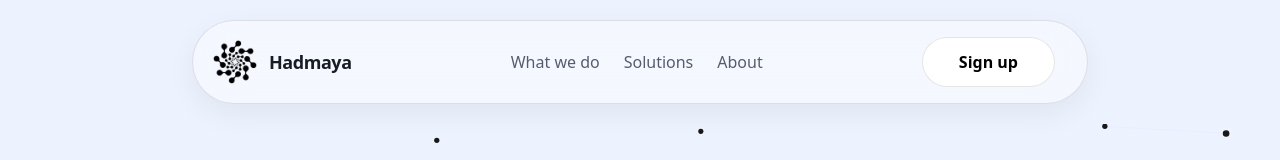
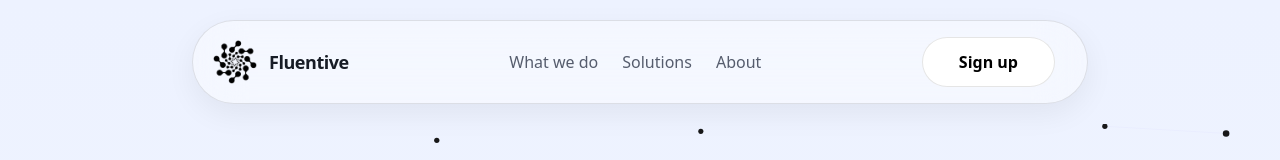
Before and after one commit to Fluentive-AI/fluentive-sims-landing, a React (Vite) app: page / in a window 1280 px wide. Shown: the top 160 px of the page. Built offline with nearby package versions, Linux system fonts and the light colour scheme.

Commit message:
added fluentive name

```diff
--- a/index.html
+++ b/index.html
@@ -3,9 +3,9 @@
   <head>
     <meta charset="UTF-8" />
     <meta name="viewport" content="width=device-width, initial-scale=1.0" />
-    <title>Hadmaya – Reinventing Market Research with AI</title>
+    <title>Fluentive – Reinventing Market Research with AI</title>
     <meta name="description" content="Simulate consumer behavior with generative agents to test, learn, and decide faster. YC-backed team building AI-powered social simulations for market research." />
-    <meta name="author" content="Hadmaya" />
+    <meta name="author" content="Fluentive" />
 
     <meta property="og:title" content="Reinventing Market Research with AI" />
     <meta property="og:description" content="Simulate consumer behavior with generative agents seeded with real data to test products, campaigns, and pricing before launch." />
--- a/package.json
+++ b/package.json
@@ -1,5 +1,5 @@
 {
-  "name": "hadmaya-site",
+  "name": "fluentive-site",
   "private": true,
   "version": "0.1.0",
   "type": "module",
--- a/src/sections/App.tsx
+++ b/src/sections/App.tsx
@@ -13,8 +13,8 @@ export function App(){
         <div className="container py-5 flex justify-center">
           <div className="glass rounded-full px-6 py-4 md:px-8 md:py-4 border border-black/10 shadow-[0_8px_30px_rgba(2,6,23,0.06)] backdrop-blur-xl grid grid-cols-[auto_1fr_auto] items-center gap-4 md:gap-8 w-full max-w-4xl">
             <a href="#" className="flex items-center gap-3 font-extrabold tracking-tight whitespace-nowrap text-lg md:text-lg -ml-2 md:-ml-3 cursor-pointer select-none">
-              <img src="/logo.png" alt="Hadmaya logo" className="w-10 h-10 md:w-11 md:h-11 rounded" />
-              <span>Hadmaya</span>
+              <img src="/logo.png" alt="Fluentive logo" className="w-10 h-10 md:w-11 md:h-11 rounded" />
+              <span>Fluentive</span>
             </a>
             <nav className="hidden md:flex items-center justify-center gap-6 text-[hsl(var(--muted))] text-center">
               <a href="#what" className="hover:text-black">What we do</a>
--- a/src/sections/Footer.tsx
+++ b/src/sections/Footer.tsx
@@ -6,12 +6,12 @@ export function Footer(){
     <footer className="border-t border-white/10 bg-black/30">
       <div className="container py-6 flex items-center justify-between gap-3 text-white">
         <div className="flex items-center gap-3">
-          <img src="/public/logo-white.png" alt="Hadmaya" className="h-6 w-6" />
-          <div className="font-extrabold text-white">Hadmaya</div>
+          <img src="/public/logo-white.png" alt="Fluentive" className="h-6 w-6" />
+          <div className="font-extrabold text-white">Fluentive</div>
         </div>
         <div className="flex items-center gap-4">
-          <span>© {year} Hadmaya</span>
-          <a href="mailto:contact@hadmaya.com" className="text-white hover:text-gray-300">contact@hadmaya.com</a>
+          <span>© {year} Fluentive</span>
+          <a href="mailto:contact@fluentive.ai" className="text-white hover:text-gray-300">contact@fluentive.ai</a>
         </div>
       </div>
     </footer>
```
Also changed, not shown: 1 other file (tests, documents, lock files or other folders).
